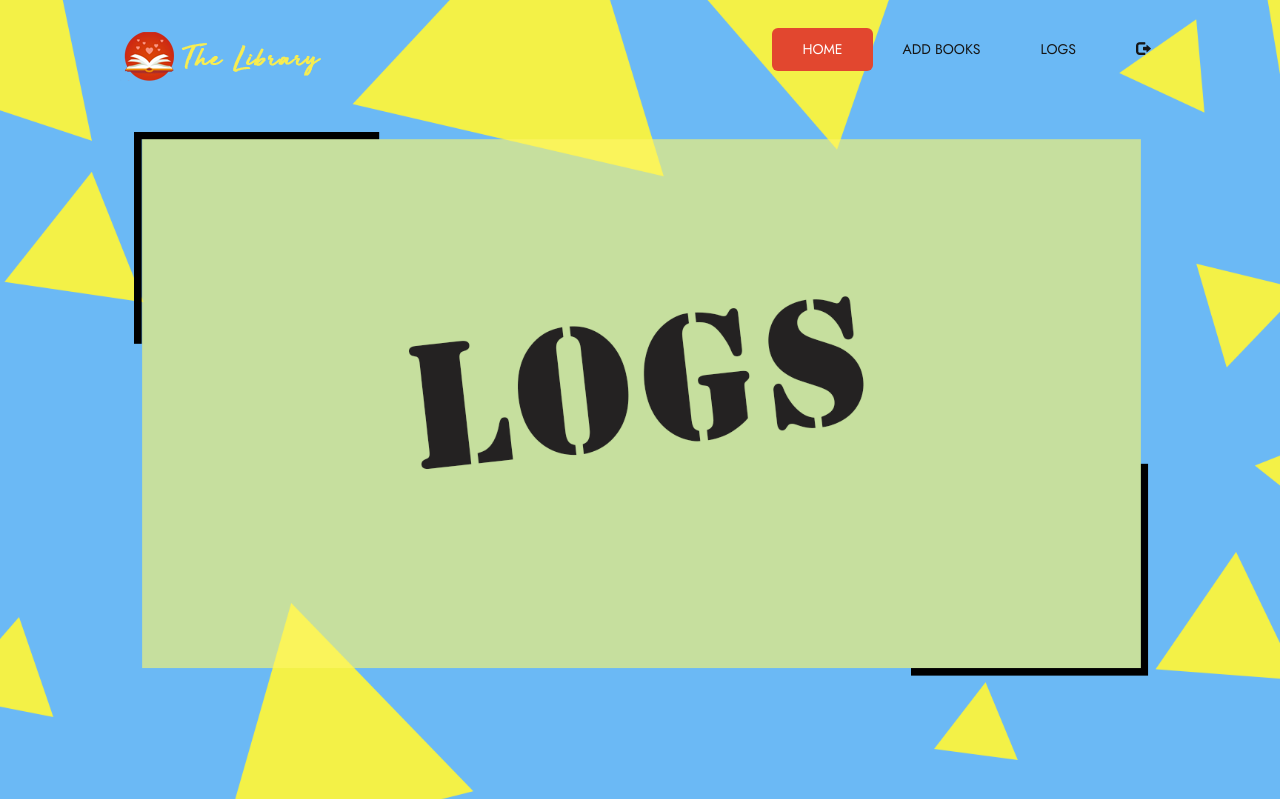
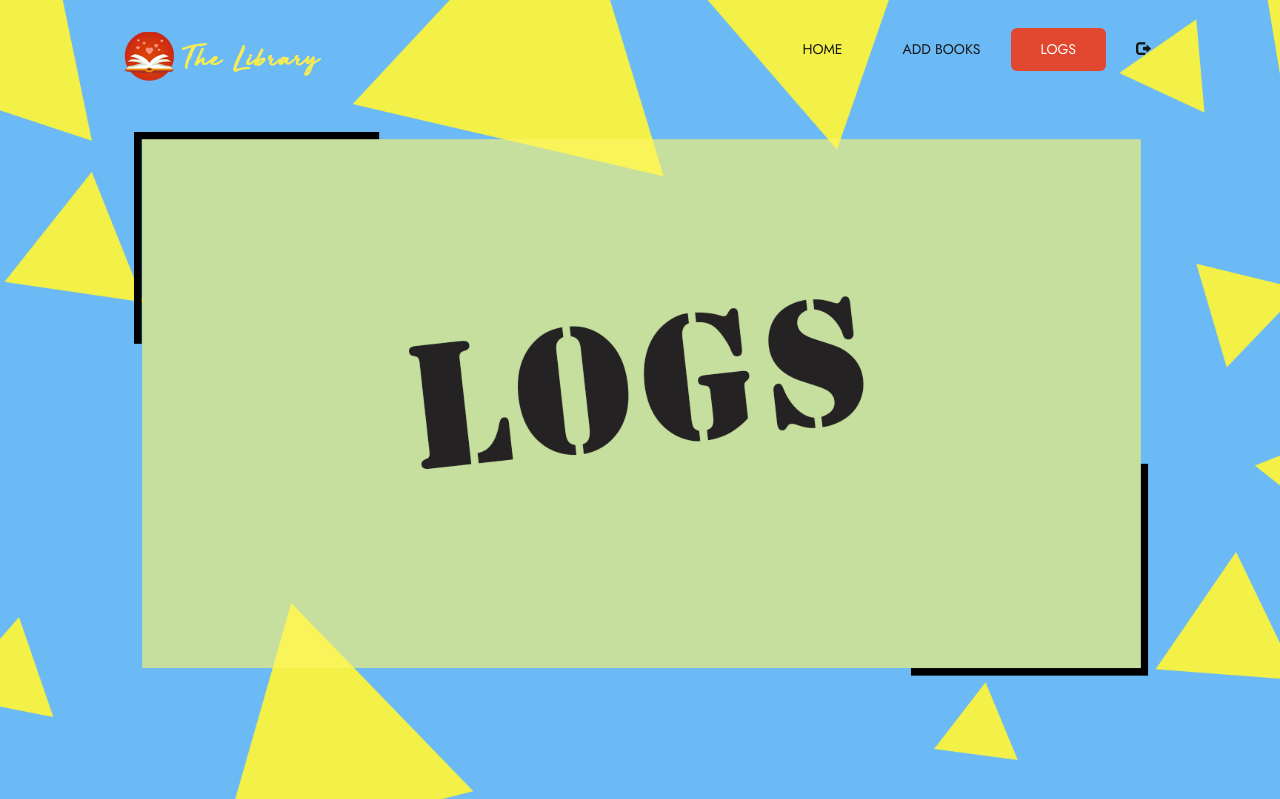
Before and after one commit to IT5015-GROUP5/TheLib, a PHP site: page /logs.php in a window 1280 px wide. Shown: the top 799 px of the page. Run offline with PHP 8.4, Linux system fonts and the light colour scheme; some libraries are stand-ins or nearby versions.

Commit message:
Edited the navbar

```diff
--- a/add_books.php
+++ b/add_books.php
@@ -21,8 +21,8 @@
 				<img src="images/logo-navbar.png">
 			</div>
 			<ul>
-				<li><a href="home.php" class="active">Home</a></li>
-				<li><a href="add_books.php">Add Books</a></li>
+				<li><a href="home.php">Home</a></li>
+				<li><a href="add_books.php" class="active">Add Books</a></li>
 				<li><a href="logs.php">Logs</a></li>
 				<li><a href="index.php"><span class="glyphicon glyphicon-log-out"></span></a></li>
 			</ul>
--- a/logs.php
+++ b/logs.php
@@ -21,9 +21,9 @@
 				<img src="images/logo-navbar.png">
 			</div>
 			<ul>
-				<li><a href="home.php" class="active">Home</a></li>
+				<li><a href="home.php">Home</a></li>
 				<li><a href="add_books.php">Add Books</a></li>
-				<li><a href="logs.php">Logs</a></li>
+				<li><a href="logs.php" class="active">Logs</a></li>
 				<li><a href="index.php"><span class="glyphicon glyphicon-log-out"></span></a></li>
 			</ul>
 		</nav>
```
